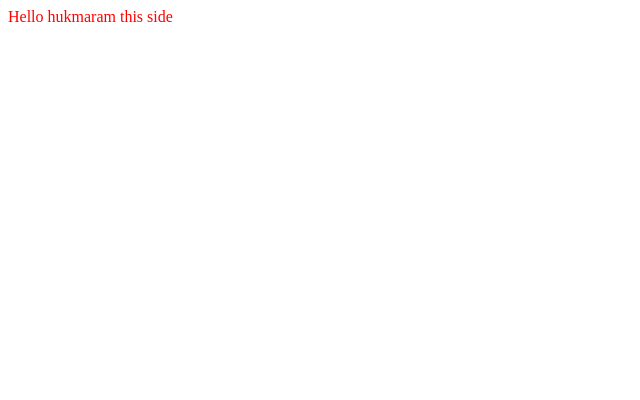
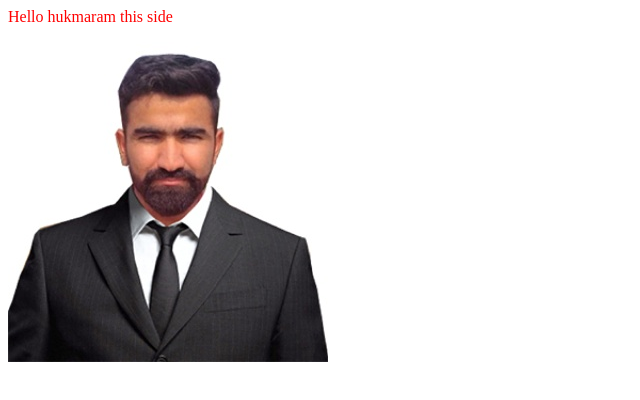
Before and after one commit to Hukmaram-Bishnoi/kaayabeautyparlour, a plain HTML site: page index.html in a window 1280 px wide. Shown: the whole page, without its empty margins (0-640 px from the left). Drawn offline with Linux system fonts and the light colour scheme.

Commit message:
Update index.html

```diff
--- a/index.html
+++ b/index.html
@@ -4,5 +4,6 @@
 </head>
 <body>
 <p>Hello hukmaram this side</p>
+  <img src="https://github.com/Hukmaram-Bishnoi/kaayabeautyparlour/blob/master/New%20folder/IMG_20171112_072913_507.jpg"/>
 </body>
 </html>
```
